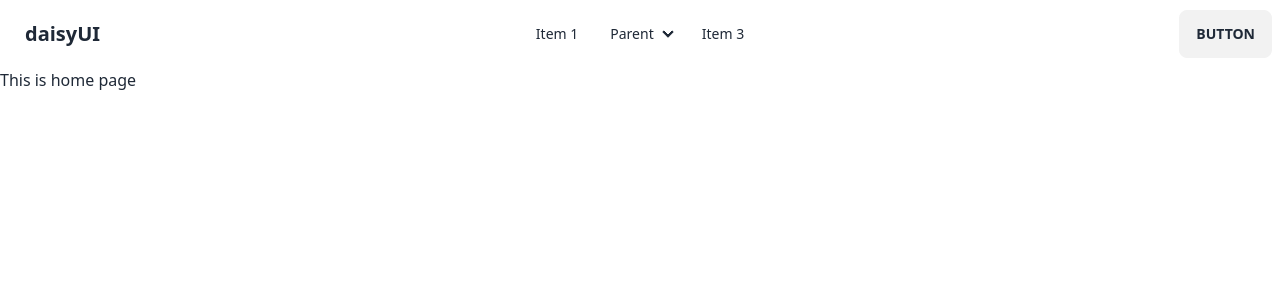
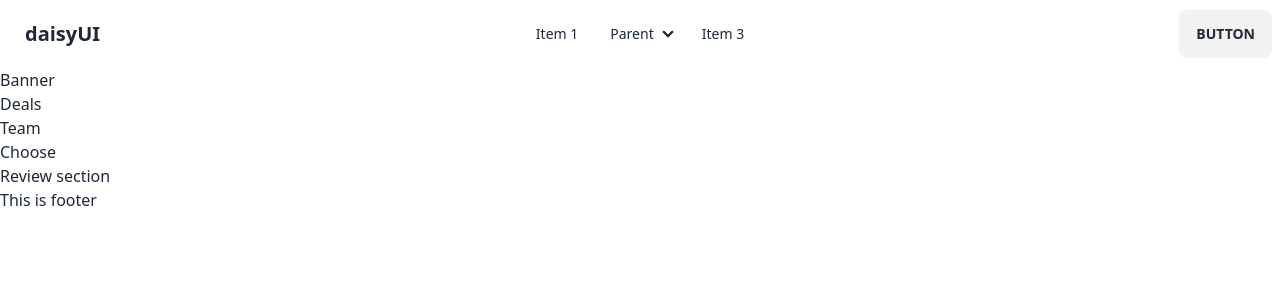
Before and after one commit to tirahman105/codeMates_test_project, a React (Vite) app in the folder CodeMates_test_project/: page / in a window 1280 px wide. Shown: the top 300 px of the page. Built offline with nearby package versions, Linux system fonts and the light colour scheme.

Commit message:
basic component added, also added in home

```diff
--- a/CodeMates_test_project/src/Layout/Main.jsx
+++ b/CodeMates_test_project/src/Layout/Main.jsx
@@ -1,11 +1,13 @@
 import { Outlet } from 'react-router-dom';
 import Navbar from '../components/Navbar';
+import Footer from '../components/Footer';
 
 const Main = () => {
     return (
         <div>
         <Navbar></Navbar>
             <Outlet></Outlet>
+        <Footer></Footer>
         </div>
     );
 };
--- /dev/null
+++ b/CodeMates_test_project/src/components/Banner.jsx
@@ -0,0 +1,11 @@
+import React from 'react';
+
+const Banner = () => {
+    return (
+        <div>
+            Banner
+        </div>
+    );
+};
+
+export default Banner;
--- /dev/null
+++ b/CodeMates_test_project/src/components/Choose.jsx
@@ -0,0 +1,11 @@
+import React from 'react';
+
+const Choose = () => {
+    return (
+        <div>
+            Choose
+        </div>
+    );
+};
+
+export default Choose;
--- /dev/null
+++ b/CodeMates_test_project/src/components/Deals.jsx
@@ -0,0 +1,12 @@
+import React from 'react';
+
+const Deals = () => {
+    return (
+        <div>
+            Deals
+
+        </div>
+    );
+};
+
+export default Deals;
--- /dev/null
+++ b/CodeMates_test_project/src/components/Footer.jsx
@@ -0,0 +1,11 @@
+import React from 'react';
+
+const Footer = () => {
+    return (
+        <div>
+            This is footer
+        </div>
+    );
+};
+
+export default Footer;
--- a/CodeMates_test_project/src/components/Home.jsx
+++ b/CodeMates_test_project/src/components/Home.jsx
@@ -1,9 +1,19 @@
 import React from 'react';
+import Banner from './Banner';
+import Deals from './Deals';
+import Team from './Team';
+import Choose from './Choose';
+import Review from './Review';
 
 const Home = () => {
     return (
         <div>
-            <h1>This is home page</h1>
+            <Banner></Banner>
+            <Deals></Deals>
+            <Team></Team>
+            <Choose></Choose>
+            <Review></Review>
+
         </div>
     );
 };
--- /dev/null
+++ b/CodeMates_test_project/src/components/Review.jsx
@@ -0,0 +1,11 @@
+import React from 'react';
+
+const Review = () => {
+    return (
+        <div>
+            Review section
+        </div>
+    );
+};
+
+export default Review;
--- /dev/null
+++ b/CodeMates_test_project/src/components/Team.jsx
@@ -0,0 +1,11 @@
+import React from 'react';
+
+const Team = () => {
+    return (
+        <div>
+            Team
+        </div>
+    );
+};
+
+export default Team;
```
